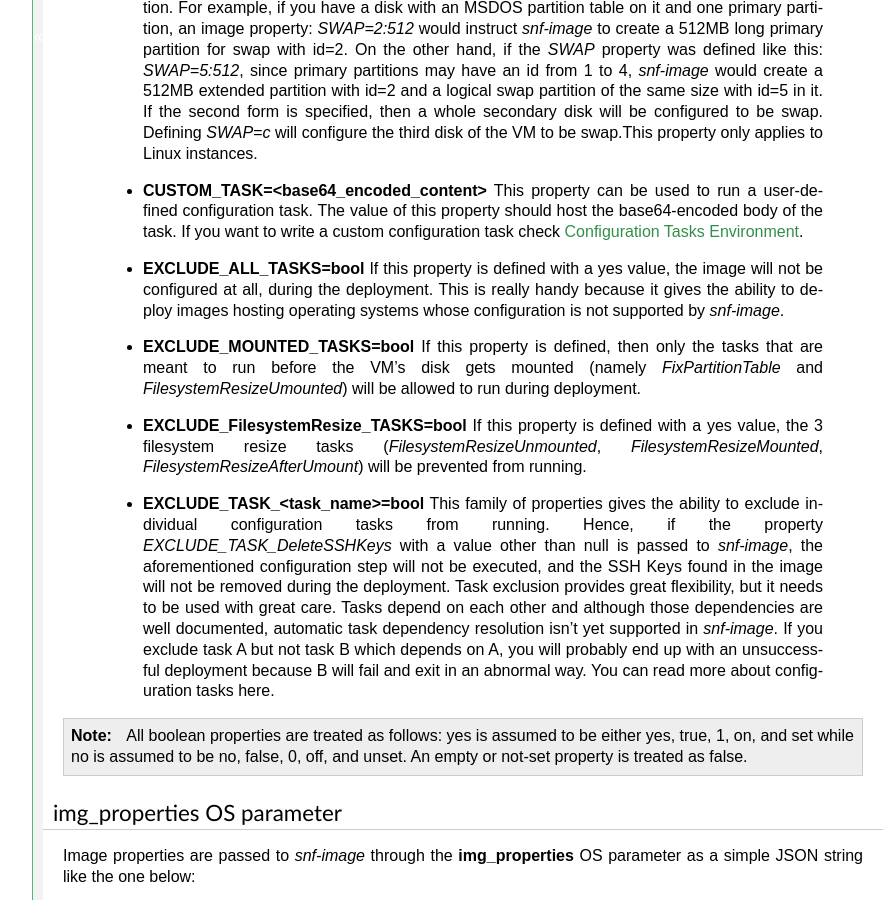
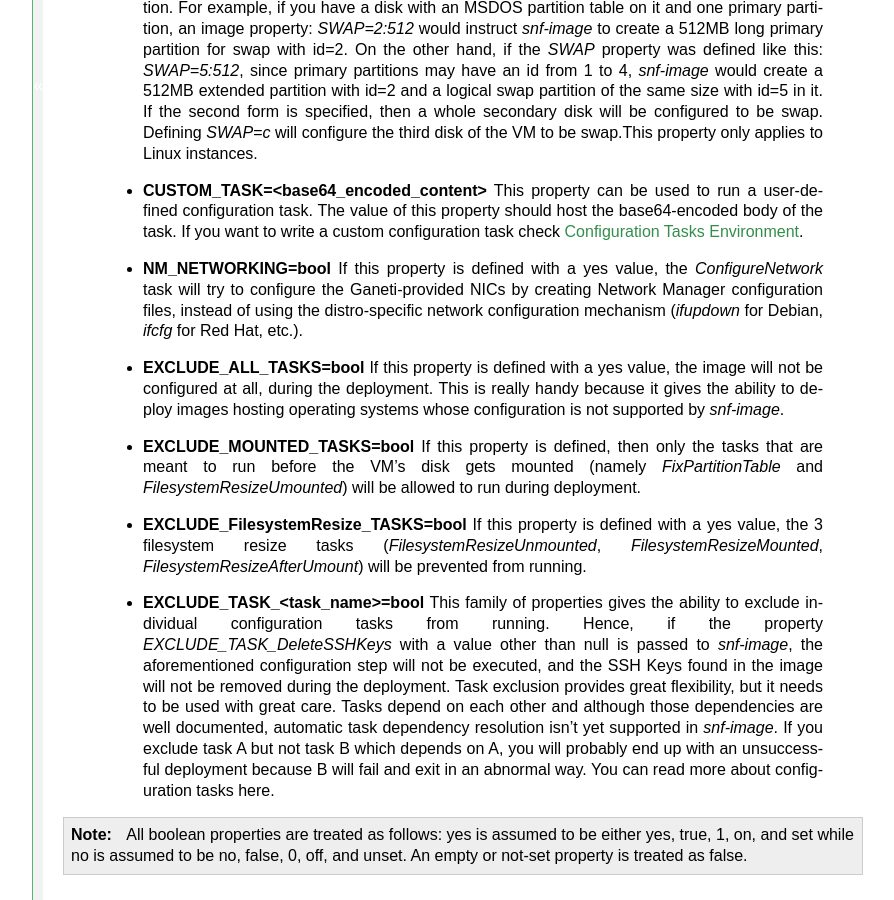
Before and after one commit to grnet/snf-image, a Sphinx documentation site: the page built from docs/interface.rst, in a window 1280 px wide and 900 px high, scrolled down 3283 px. Shown: the whole window, without its empty margins (187-1081 px from the left). Built offline with Sphinx 7.4.7, drawn with Linux system fonts in a browser that asks for light colours; the version number could not be read and is left out.

Commit message:
Add support for NetworkManager
Introduce the new NM_NETWORKING image property that will force the
creation of Network Manager configuration files if defined

```diff
--- a/docs/interface.rst
+++ b/docs/interface.rst
@@ -228,6 +228,12 @@ All image formats properties
    you want to write a custom configuration task check
    :ref:`Configuration Tasks Environment<configuration-tasks-environment>`.
 
+ * **NM_NETWORKING=bool**
+   If this property is defined with a yes value, the *ConfigureNetwork* task
+   will try to configure the Ganeti-provided NICs by creating Network Manager
+   configuration files, instead of using the distro-specific network
+   configuration mechanism (*ifupdown* for Debian, *ifcfg* for Red Hat, etc.).
+
  * **EXCLUDE_ALL_TASKS=bool**
    If this property is defined with a yes value, the image will not be
    configured at all, during the deployment. This is really handy because it
```
Also changed, not shown: 3 other files.
